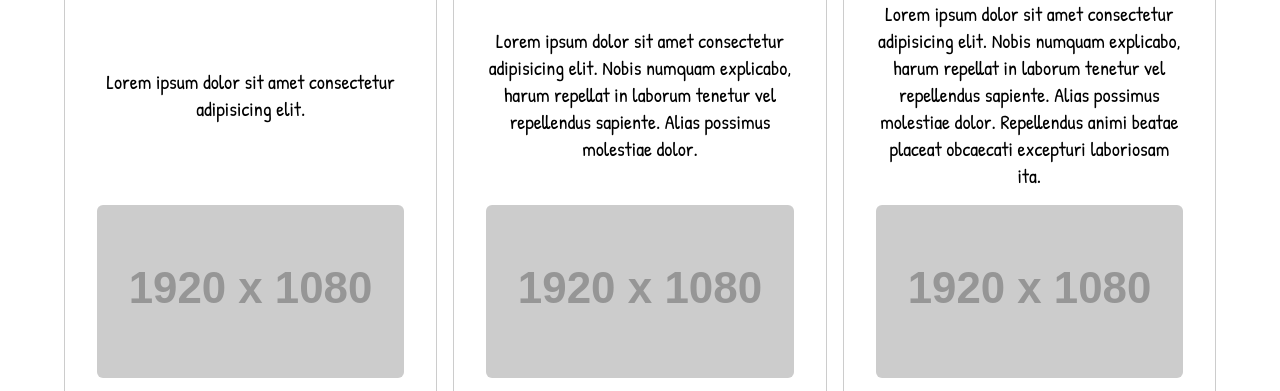
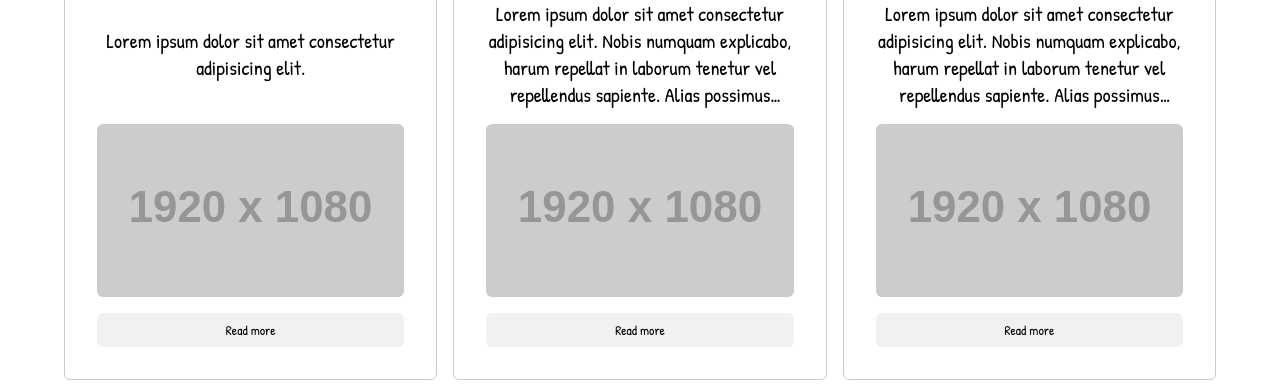
Before and after one commit to nghia46/css-subgrid, a plain HTML site: page index.html in a window 1280 px wide. Shown: the part 197-588 px from the top of the page. Drawn offline with Linux system fonts and the light colour scheme; placeholder pictures from the web are drawn by us.

```diff
--- a/style.css
+++ b/style.css
@@ -1,6 +1,4 @@
 @import url("https://fonts.googleapis.com/css2?family=Patrick+Hand&display=swap");
-
-
 
 * {
   margin: 0;
@@ -19,14 +17,14 @@
   max-width: 100%;
   display: block;
 
-  border-radius: inherit
+  border-radius: inherit;
 }
 
-h2{
+h2 {
   font-size: 50px;
 }
 
-p{
+p {
   font-size: 20px;
 }
 
@@ -64,8 +62,15 @@
   justify-items: center;
 }
 
+.card__description {
+  overflow: hidden;
+  text-overflow: ellipsis;
+  display: -webkit-box;
+  -webkit-line-clamp: 4; /* Giới hạn số dòng */
+  -webkit-box-orient: vertical;
+}
 
-.card__button{
+.card__button {
   width: 100%;
   background-color: #f1f1f1;
   border: none;
@@ -73,9 +78,9 @@
   padding: 0.5rem 1rem;
   cursor: pointer;
 }
-.card__button:hover{
+.card__button:hover {
   background-color: #e1e1e1;
 }
-.card__button:active{
+.card__button:active {
   background-color: #d1d1d1;
 }
```
Lines whose indentation alone changed are shown as unchanged.
